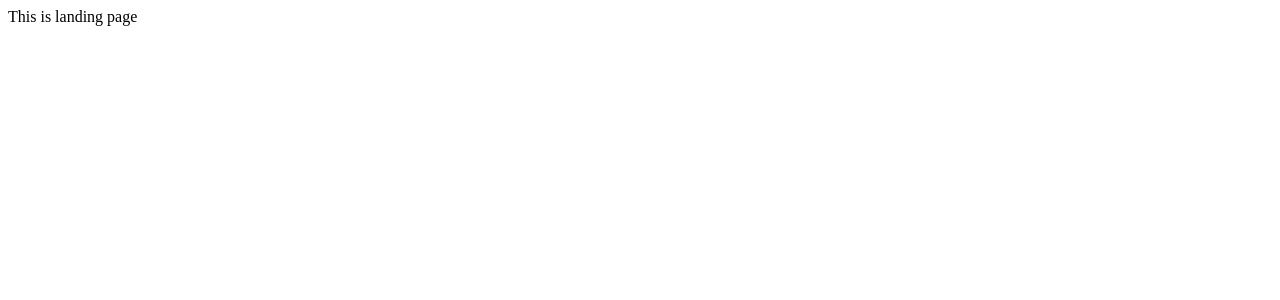
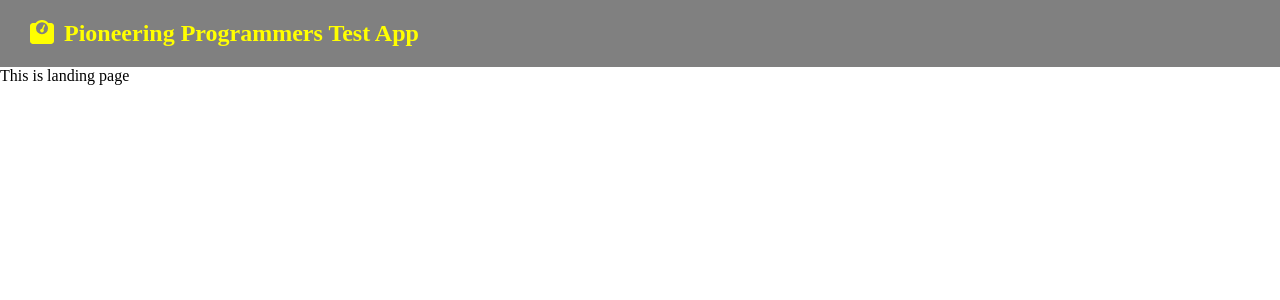
Before and after one commit to geekman75/deckbox-builder, a React (Create React App) app: page / in a window 1280 px wide. Shown: the top 300 px of the page. Built offline with nearby package versions, Linux system fonts and the light colour scheme.

Commit message:
add topbar

```diff
--- a/package.json
+++ b/package.json
@@ -3,6 +3,8 @@
   "version": "0.1.0",
   "private": true,
   "dependencies": {
+    "@fortawesome/fontawesome-svg-core": "^6.3.0",
+    "@fortawesome/free-solid-svg-icons": "^6.3.0",
     "@fortawesome/react-fontawesome": "^0.2.0",
     "@reduxjs/toolkit": "^1.9.3",
     "@testing-library/jest-dom": "^5.16.5",
--- a/src/App.tsx
+++ b/src/App.tsx
@@ -3,6 +3,9 @@ import { FC, Suspense } from "react";
 
 // ** Router Import
 import Router from "./router";
+
+// ** Style Import
+import "assets/css/common.css"
 
 const App: FC = () => {
 
--- /dev/null
+++ b/src/assets/css/common.css
@@ -0,0 +1,12 @@
+* {
+    box-sizing: border-box;
+}
+
+body {
+    margin: 0px;
+    font-family: cursive;
+}
+
+h1, h2, h3, h4, h5, h6 {
+    margin: 0px;
+}
--- /dev/null
+++ b/src/assets/css/layout.css
@@ -0,0 +1,17 @@
+.theme-light .topbar {
+    background-color: #808080;
+    color: #ff0;
+}
+
+.theme-dark .topbar {
+    background-color: #c0c0c0;
+    color: #2f4f4f;
+}
+
+.topbar {
+    padding: 20px 30px;
+}
+
+.topbar .topbar-brand span {
+    margin-left: 10px;
+}
--- a/src/components/layout/Layout.tsx
+++ b/src/components/layout/Layout.tsx
@@ -1,10 +1,18 @@
 // ** React Imports
 import { FC, useState } from "react";
 import { Outlet } from "react-router-dom";
-import { ThemeContextType } from "../../interfaces/theme.interface";
 
 // ** Context Import
-import ThemeContext, {themes} from "../../utility/themeContext";
+import ThemeContext, {themes} from "utility/themeContext";
+
+// ** Custom Component Import
+import Topbar from "./topbar";
+
+// ** Style Import
+import "assets/css/layout.css"
+
+// ** Type Import
+import { ThemeContextType } from "interfaces/theme.interface";
 
 const Layout: FC = () => {
 
@@ -23,7 +31,10 @@ const Layout: FC = () => {
   return (
     <ThemeContext.Provider value={theme}>
       <div className={'theme-' + (theme.mode ? 'dark' : 'light')}>
-        <Outlet />
+        <Topbar />
+        <div className="main-container">
+          <Outlet />
+        </div>
       </div>
     </ThemeContext.Provider>
   );
--- /dev/null
+++ b/src/components/layout/topbar/index.tsx
@@ -0,0 +1,19 @@
+// ** React Import
+import { FC } from "react";
+
+// ** FontAwesome Import
+import { FontAwesomeIcon } from "@fortawesome/react-fontawesome";
+import { faWeight } from '@fortawesome/free-solid-svg-icons'
+
+const Topbar: FC = () => {
+  return (
+    <div className="topbar">
+      <h2 className="topbar-brand">
+        <FontAwesomeIcon icon={faWeight} />
+        <span className="title">Pioneering Programmers Test App</span>
+      </h2>
+    </div>
+  )
+}
+
+export default Topbar
--- a/src/index.tsx
+++ b/src/index.tsx
@@ -4,7 +4,7 @@ import ReactDOM from "react-dom/client";
 import { BrowserRouter } from "react-router-dom";
 
 // ** Redux Imports
-import { store } from "./redux/store";
+import { store } from "redux/store";
 import { Provider } from "react-redux";
 
 import reportWebVitals from "./reportWebVitals";
--- a/src/router/index.tsx
+++ b/src/router/index.tsx
@@ -2,10 +2,10 @@
 import { useRoutes } from "react-router-dom";
 
 // ** Custom Component Import
-import Layout from "../components/layout/Layout";
+import Layout from "components/layout/Layout";
 
 // ** Page Imports
-import LandingPage from "../pages/landing";
+import LandingPage from "pages/landing";
 
 const Router = () => {
   const routes = useRoutes([
--- a/src/utility/themeContext.ts
+++ b/src/utility/themeContext.ts
@@ -1,12 +1,15 @@
-import React from 'react'
-import { ThemeContextType } from '../interfaces/theme.interface'
+// ** React Import
+import { createContext } from "react";
+
+// ** Type Import
+import { ThemeContextType } from "interfaces/theme.interface";
 
 export const themes = {
-    light: 0,
-    dark: 1
-}
+  light: 0,
+  dark: 1,
+};
 
-export default React.createContext<ThemeContextType>({
-    mode: themes.light,
-    switchTheme: () => {}
-})
+export default createContext<ThemeContextType>({
+  mode: themes.light,
+  switchTheme: () => {},
+});
--- a/tsconfig.json
+++ b/tsconfig.json
@@ -18,7 +18,8 @@
     "resolveJsonModule": true,
     "isolatedModules": true,
     "noEmit": true,
-    "jsx": "react-jsx"
+    "jsx": "react-jsx",
+    "baseUrl": "src"
   },
   "include": [
     "src"
```
Also changed, not shown: 1 other file (tests, documents, lock files or other folders).
